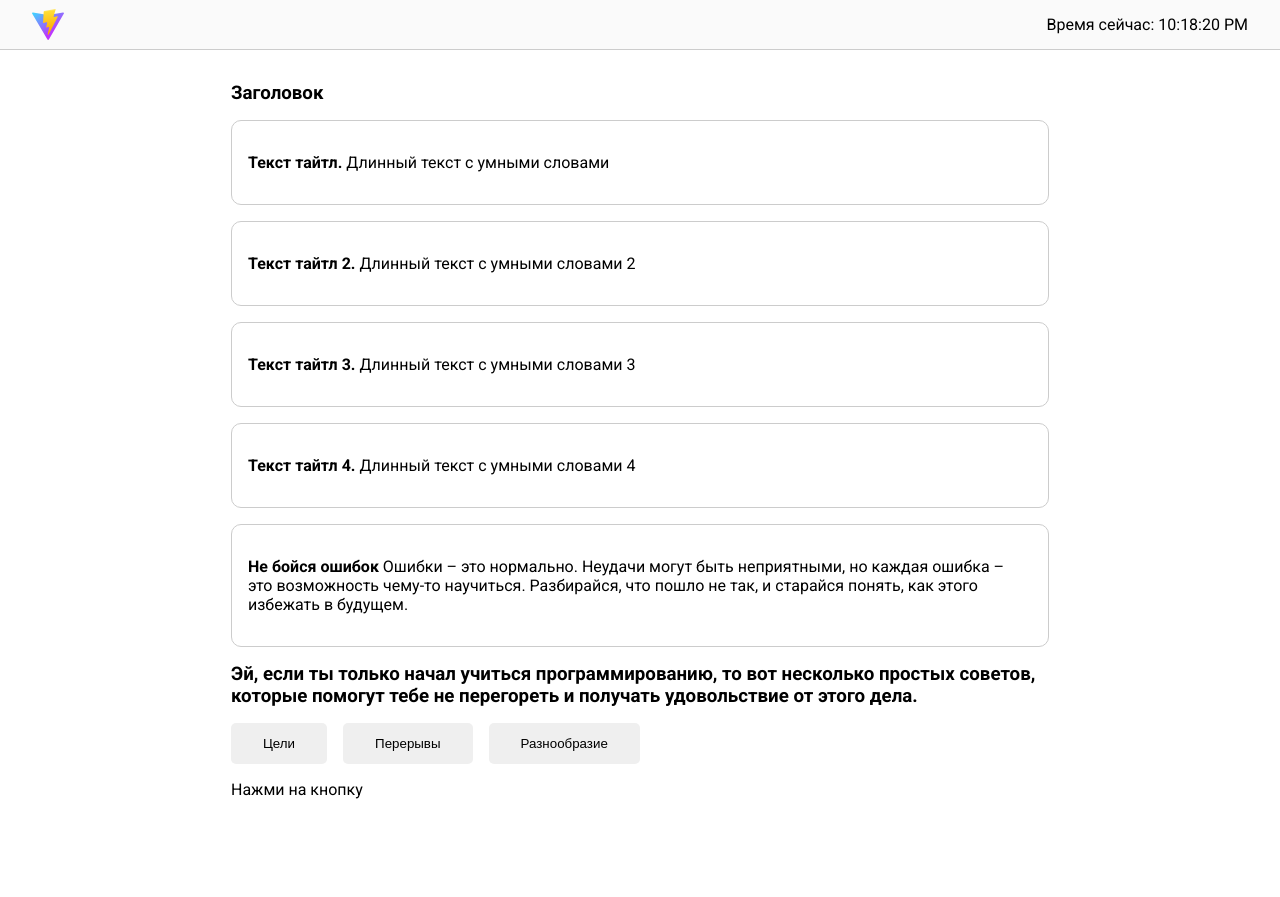
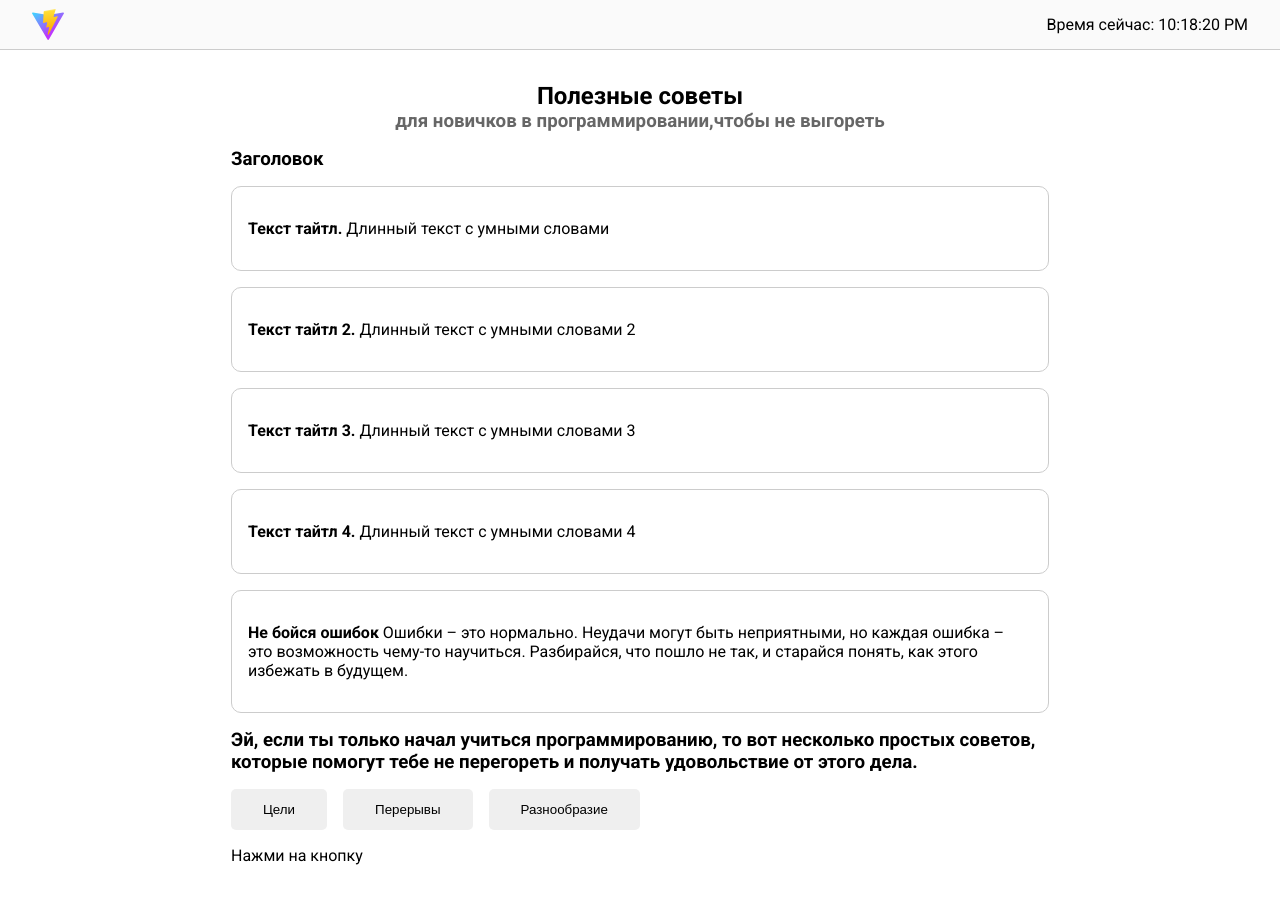
Before and after one commit to IlyaDi1305/Vite-React, a React (Vite) app: page / in a window 1280 px wide. Before the commit the page ends 831 px from the top, so only its background shows below. Built offline with nearby package versions, Linux system fonts and the light colour scheme.

Commit message:
add style in object

```diff
--- a/src/App.jsx
+++ b/src/App.jsx
@@ -1,15 +1,17 @@
 import Header from "./components/Header";
 import TeachingSection from "./components/TeachingSection.jsx";
 import AdviceSection from "./components/AdviсeSection.jsx";
+import IntroSection from "./components/IntroSection.jsx";
 
 export default function App() {
     return (
-        <div>
+        <>
             <Header/>
             <main>
+                <IntroSection />
                 <TeachingSection />
                 <AdviceSection />
             </main>
-        </div>
+        </>
     )
 }
--- /dev/null
+++ b/src/components/IntroSection.jsx
@@ -0,0 +1,23 @@
+import React from "react";
+// export default function IntroSection() {
+//     return (
+//         <section>
+//             <h1 className="centered">Полезные советы</h1>
+//             <h3 className="centered" style={{color: '#666'}}>для новичков в программировании,
+//                 чтобы не выгореть
+//             </h3>
+//         </section>
+//     )
+// }
+
+const e = React.createElement
+
+export default function IntroSection() {
+    return e('section', null,
+        [e('h1', {className: 'centered'}, 'Полезные советы'),
+            e('h3', {
+                className: 'centered',
+                style: {color: '#666'}
+            }, 'для новичков в программировании,чтобы не выгореть')
+        ])
+}
--- a/src/index.css
+++ b/src/index.css
@@ -31,7 +31,7 @@ h3 {
     margin-bottom: 1rem;
 }
 
-section ul{
+section ul {
     list-style: none;
 }
 
@@ -46,3 +46,7 @@ section ul li {
 p {
     padding: 1rem 0;
 }
+
+.centered {
+    text-align: center;
+}
```
